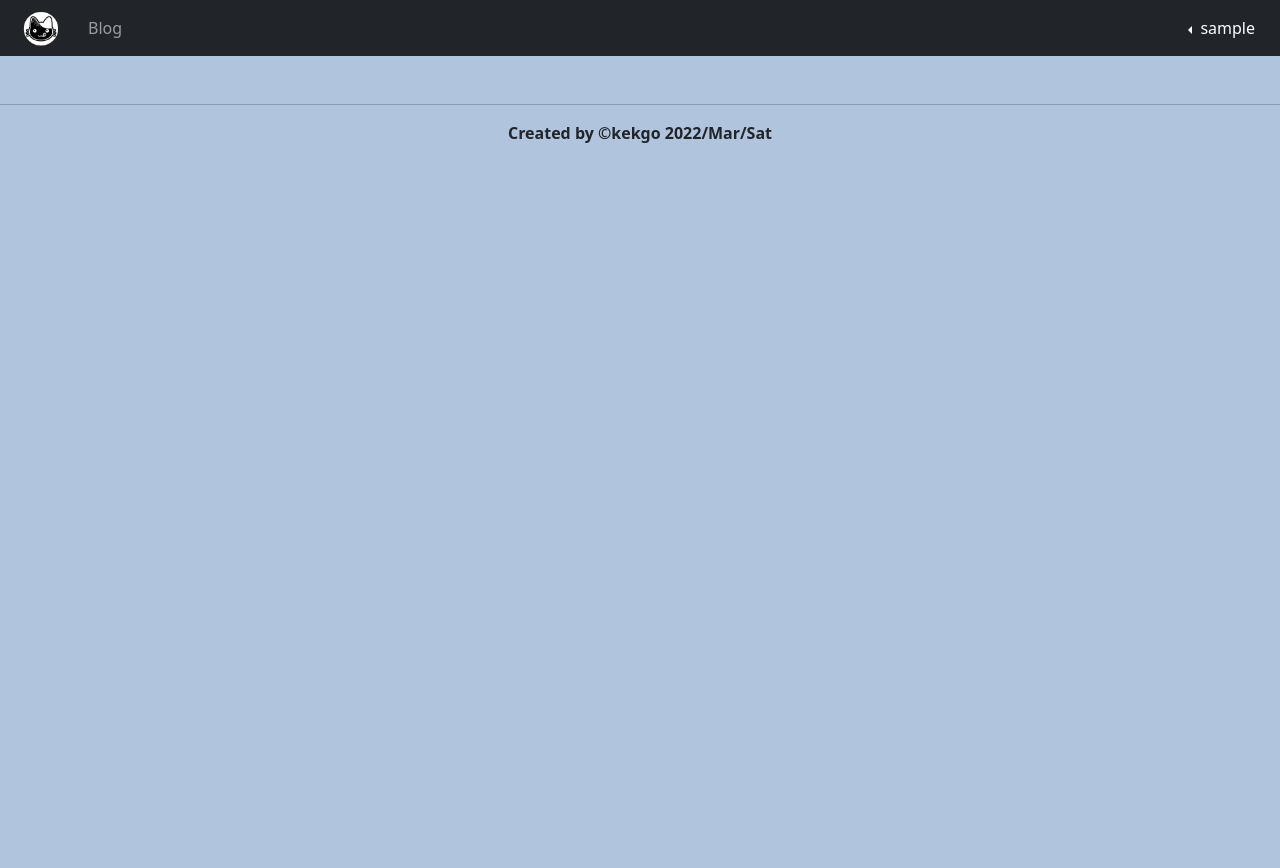
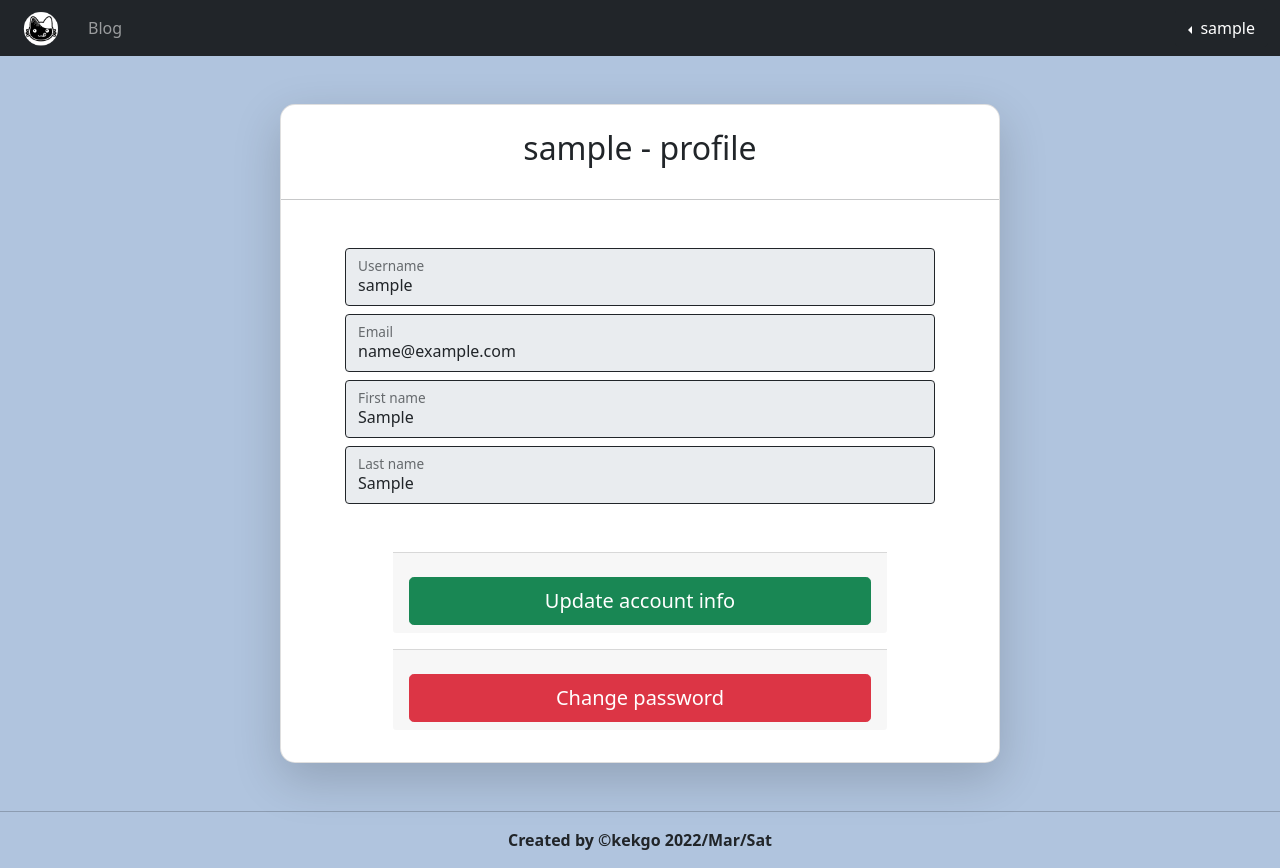
Before and after one commit to KaKeGo/MySite, a Django app: page /accounts/profile/ in a window 1280 px wide. Before the commit the page ends 143 px from the top, so only its background shows below. Run offline with Django 4.2, Linux system fonts and the light colour scheme; the visitor is signed in with stand-in values (Sample User, id 1).

Commit message:
profile ready

```diff
--- a/mysite/accounts/admin.py
+++ b/mysite/accounts/admin.py
@@ -5,12 +5,12 @@ from .models import CustomUser
 
 @admin.register(CustomUser)
 class UserAdmin(admin.ModelAdmin):
-    list_display = ('username', 'email', 'last_login')
+    list_display = ('username', 'email', 'last_login',)
     list_filter = ('email', 'username', 'is_active', 'is_staff')
     ordering = ('-date_joined',)
     list_display = ('email', 'username', 'first_name', 'last_name', 'is_active', 'is_staff')
     fieldsets = (
-        ('Info', {'fields': ('email', 'username',)}),
+        ('Info', {'fields': ('email', 'username', 'password')}),
         ('Personal', {'fields': ('first_name', 'last_name',)}),
         ('Permissions', {'fields': ('is_superuser', 'is_admin', 'is_staff', 'is_active')}),
     )
--- a/mysite/accounts/models.py
+++ b/mysite/accounts/models.py
@@ -34,8 +34,8 @@ class AccountManager(BaseUserManager):
 class CustomUser(AbstractBaseUser):
     username = models.CharField(max_length=30, unique=True)
     email = models.EmailField(max_length=50, unique=True)
-    first_name = models.CharField(max_length=30, blank=True, null=True)
-    last_name = models.CharField(max_length=30, blank=True, null=True)
+    first_name = models.CharField(max_length=30, blank=True, null=True, default='')
+    last_name = models.CharField(max_length=30, blank=True, null=True, default=' ')
     date_joined = models.DateTimeField(auto_now_add=True)
     is_superuser = models.BooleanField(default=False)
     is_admin = models.BooleanField(default=False)
--- a/mysite/accounts/templates/accounts/profile.html
+++ b/mysite/accounts/templates/accounts/profile.html
@@ -5,5 +5,63 @@
 {% block title %}{% endblock %}
 
 {% block content %}
+<style>
+    .b{
+        border-radius: 15px;
+    }
+</style>
+
+
+<div class="container mt-5">
+  <div class="row align-items-start">
+    <div class="col-md-2"></div>
+    <div class="col-md-8">
+      <div class="card shadow-lg b">
+          <div class="card-title text-center mt-4">
+              <strong>
+                  {% if request.user.is_authenticated %}
+                  <h2>{{request.user.username}} - profile</h2>
+                  {% else %}
+                  <h4>You are not authenticated</h4>
+                  {% endif %}
+              </strong>
+          </div>
+          <hr/>
+          <div class="card-body mt-3">
+              {% if request.user.is_authenticated %}
+              <div class="form-floating mx-5">
+                  <input class="form-control border-dark" id="floatingInput" value="{{request.user.username}}" readonly>
+                  <label for="floatingInput">Username</label>
+              </div>
+              <div class="form-floating mx-5 mt-2">
+                  <input class="form-control border-dark" id="floatingInput" value="{{request.user.email}}" readonly>
+                  <label for="floatingInput">Email</label>
+              </div>
+              <div class="form-floating mx-5 mt-2">
+                  <input class="form-control border-dark" id="floatingInput" value="{{request.user.first_name}}" readonly>
+                  <label for="floatingInput">First name</label>
+              </div>
+              <div class="form-floating mx-5 mt-2 mb-5">
+                  <input class="form-control border-dark" id="floatingInput" value="{{request.user.first_name}}" readonly>
+                  <label for="floatingInput">Last name</label>
+              </div>
+              <div class="mx-5">
+                  <div class="card-footer text-center mx-5 row mb-3">
+                      <a class="btn btn-success btn-lg mt-3">Update account info</a>
+                  </div>
+              </div>
+              <div class="mx-5">
+                  <div class="card-footer text-center mx-5 row mb-3">
+                      <a class="btn btn-danger btn-lg mt-3">Change password</a>
+                  </div>
+              </div>
+              {% endif %}
+          </div>
+      </div>
+    </div>
+    <div class="col-md-2"></div>
+  </div>
+
+</div>
 
 {% endblock %}
--- a/mysite/accounts/urls.py
+++ b/mysite/accounts/urls.py
@@ -1,12 +1,12 @@
 from django.urls import path, include
 
 from .views import (
-    ProfileView,
+    user_profile_view,
 )
 
 
 app_name = 'accounts'
 
 urlpatterns = [
-    path('profile/', ProfileView.as_view(), name='profile'),
+    path('profile/', user_profile_view, name='profile'),
 ]
--- a/mysite/accounts/views.py
+++ b/mysite/accounts/views.py
@@ -6,6 +6,12 @@ from .models import CustomUser
 # Create your views here.
 
 
-class ProfileView(generic.ListView):
-    template_name = 'accounts/profile.html'
-    model = CustomUser
+def user_profile_view(request):
+    template = 'accounts/profile.html'
+
+    profile = CustomUser.objects.all()
+
+    context = {
+        'profiles': profile
+    }
+    return render(request, template, context)
```
